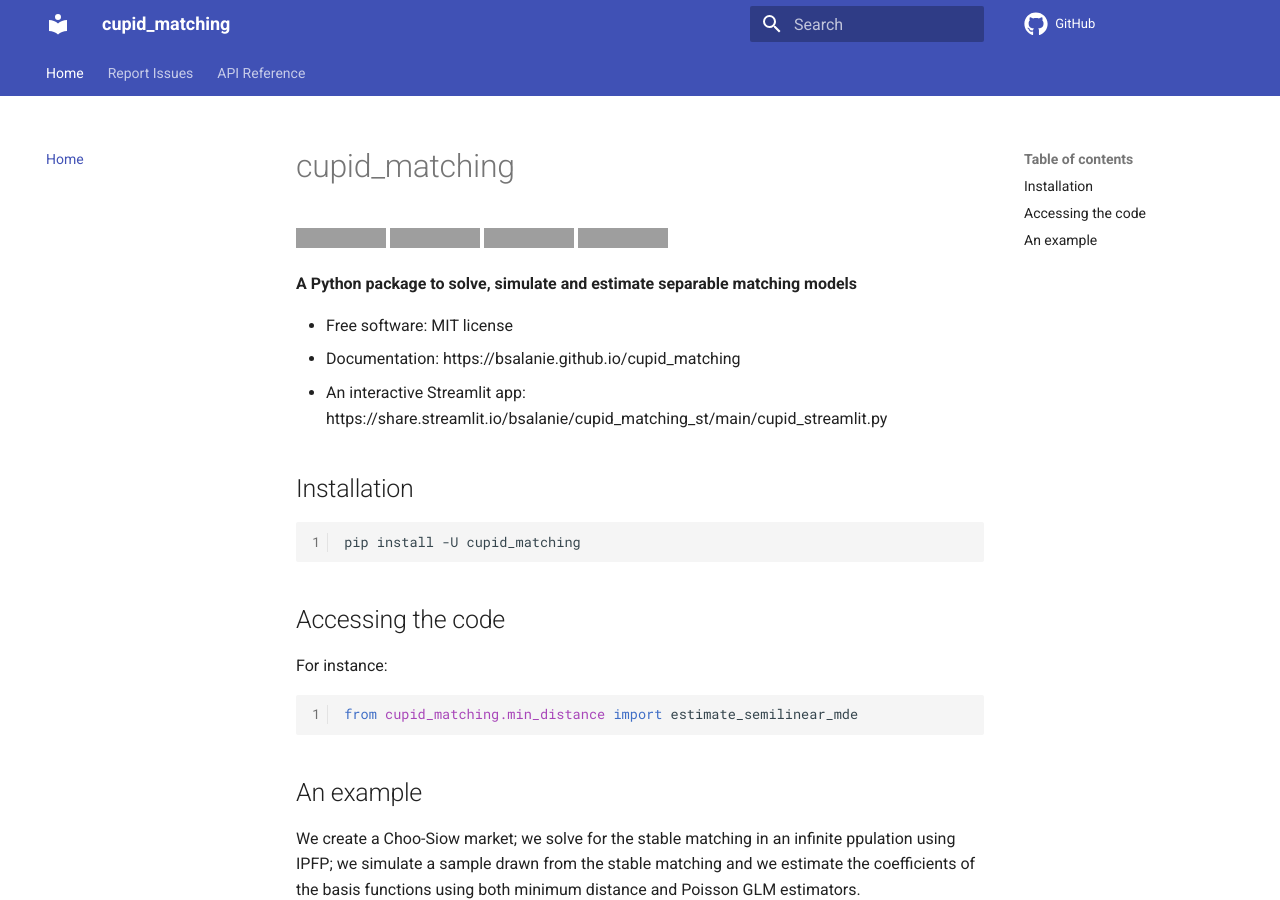
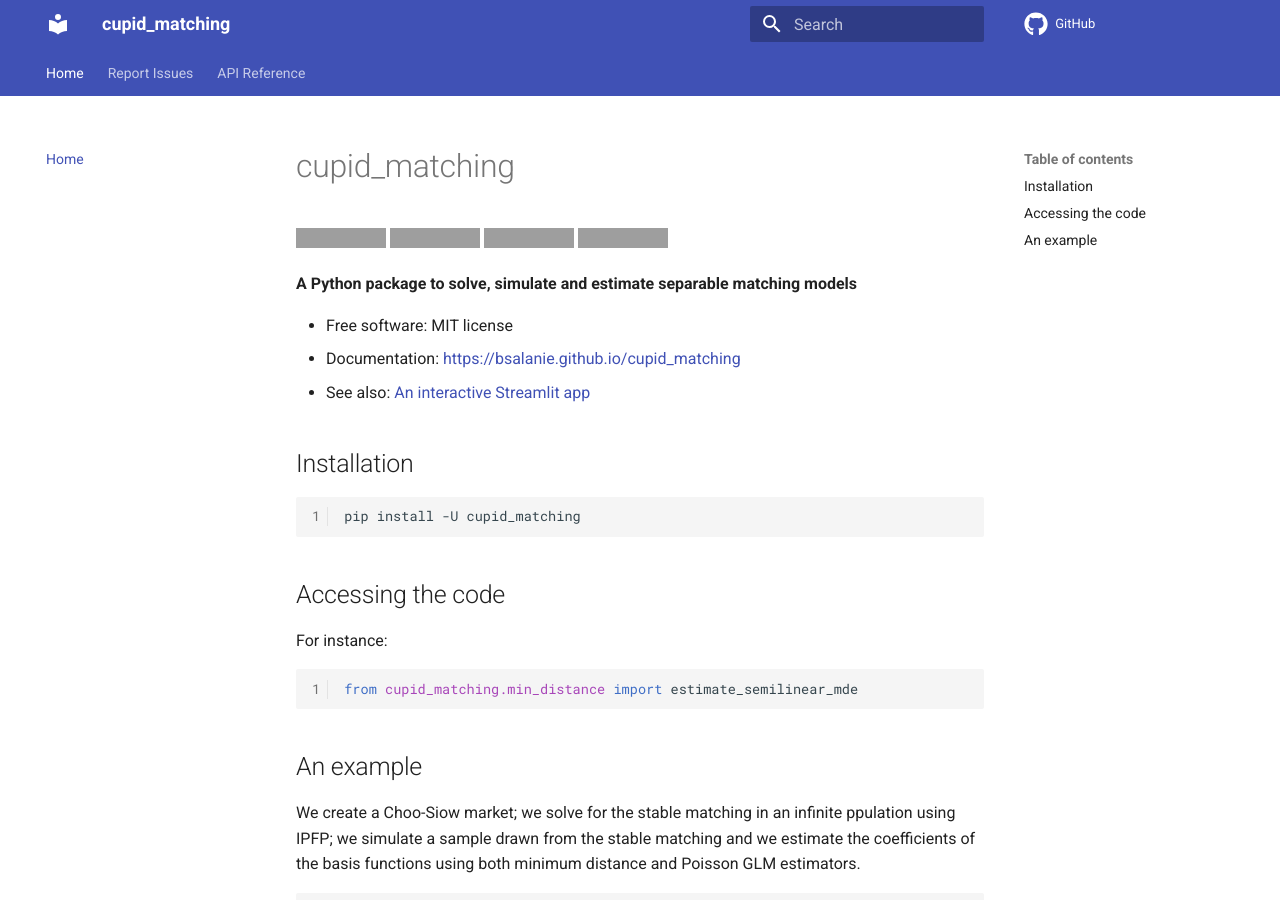
Before and after one commit to bsalanie/cupid_matchingv1, an MkDocs documentation site: the page built from docs/index.md, in a window 1280 px wide and 900 px high. Built offline with MkDocs 1.6.1 and Material for MkDocs 9.7.7, drawn with Linux system fonts in a browser that asks for light colours; comment, search, counter and statistics services are not loaded; grey boxes are pictures that could not be loaded.

Commit message:
fixed links in docs

```diff
--- a/docs/index.md
+++ b/docs/index.md
@@ -9,8 +9,8 @@
 
 
 -   Free software: MIT license
--   Documentation: https://bsalanie.github.io/cupid_matching
--   An interactive Streamlit app: https://share.streamlit.io/bsalanie/cupid_matching_st/main/cupid_streamlit.py
+-   Documentation: [https://bsalanie.github.io/cupid_matching](https://bsalanie.github.io/cupid_matching)
+-   See also: [An interactive Streamlit app](https://share.streamlit.io/bsalanie/cupid_matching_st/main/cupid_streamlit.py)
 
 
 ## Installation
```
Also changed, not shown: README.md (+2 -2 lines).
